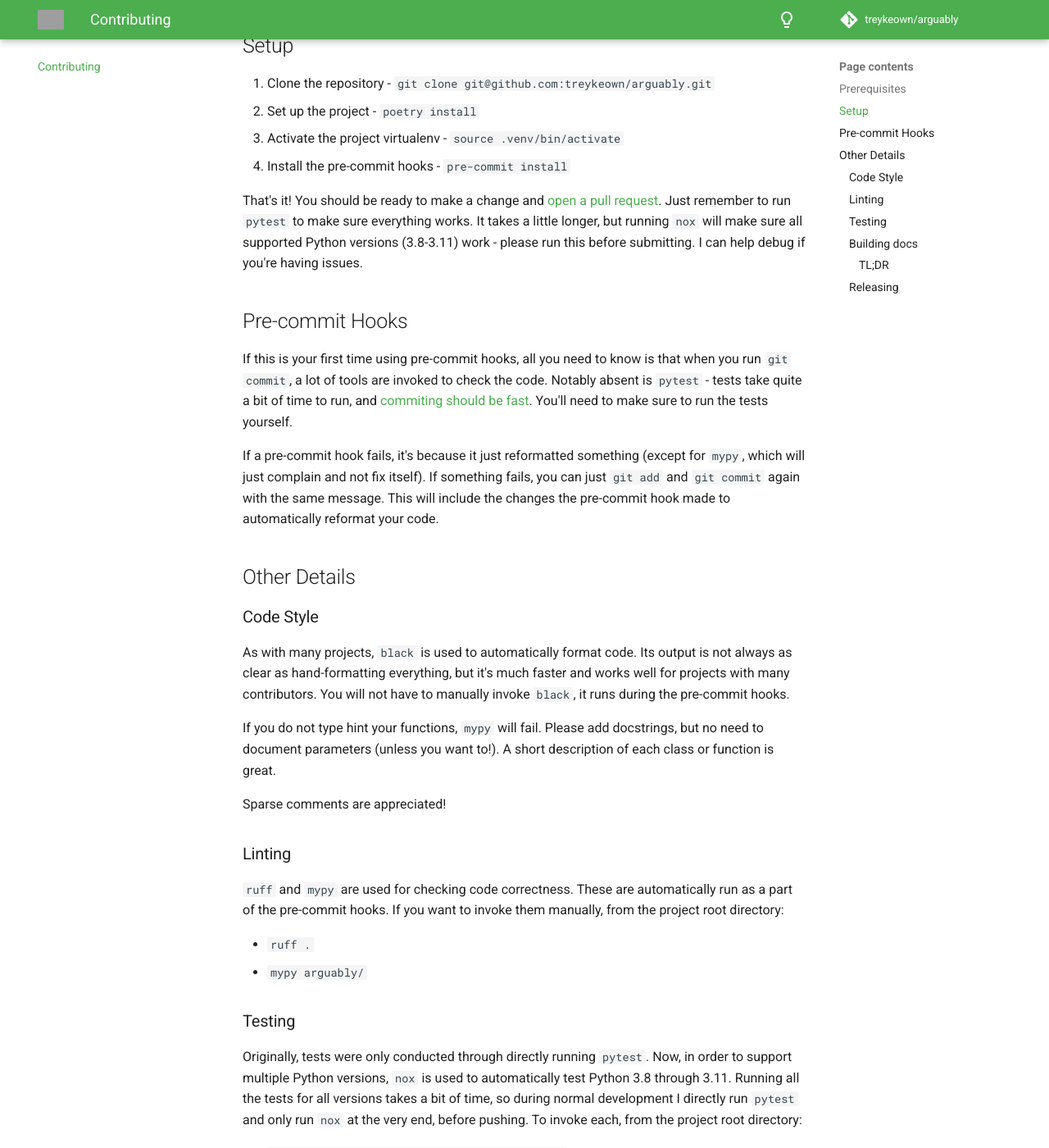
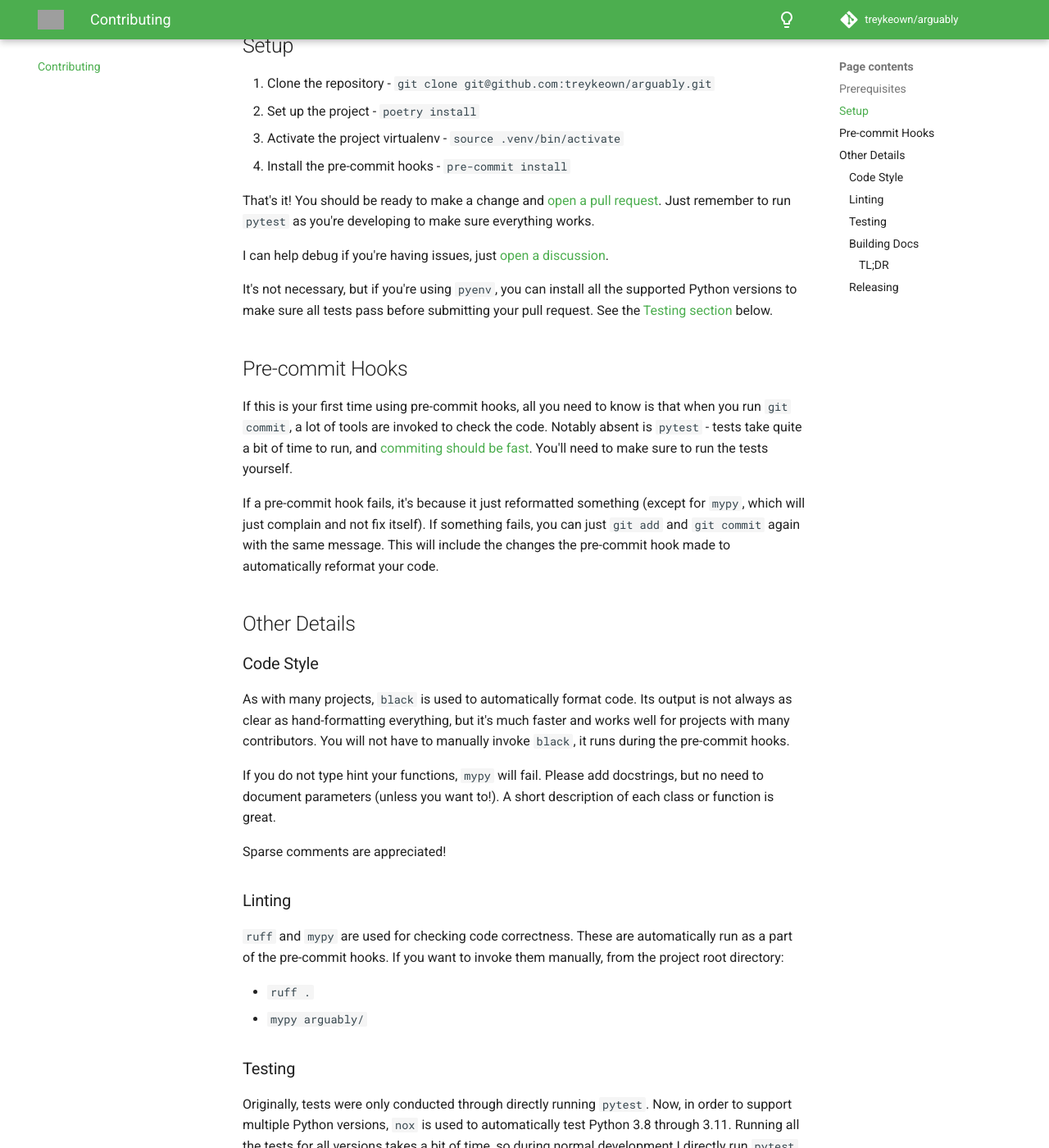
Before and after one commit to treykeown/arguably, an MkDocs documentation site: the page built from docs/contributing.md, in a window 1280 px wide and 1400 px high, scrolled down 306 px. Shown: the whole window at 82% size. Built offline with MkDocs 1.6.1 and Material for MkDocs 9.7.7, drawn with Linux system fonts in a browser that asks for light colours; comment, search, counter and statistics services are not loaded; some of the changed text lies outside the part shown; grey boxes are pictures that could not be loaded.

Commit message:
Update contributing doc

```diff
--- a/docs/contributing.md
+++ b/docs/contributing.md
@@ -13,9 +13,12 @@
 4. Install the pre-commit hooks - `pre-commit install`
 
 That's it! You should be ready to make a change and [open a pull request](https://github.com/treykeown/arguably/pulls).
-Just remember to run `pytest` to make sure everything works. It takes a little longer, but running `nox` will make sure
-all supported Python versions (3.8-3.11) work - please run this before submitting. I can help debug if you're having
-issues.
+Just remember to run `pytest` as you're developing to make sure everything works.
+
+I can help debug if you're having issues, just [open a discussion](https://github.com/treykeown/arguably/discussions).
+
+It's not necessary, but if you're using `pyenv`, you can install all the supported Python versions to make sure all
+tests pass before submitting your pull request. See the [Testing section](#testing) below.
 
 ## Pre-commit Hooks
 
@@ -59,7 +62,12 @@ invoke each, from the project root directory:
 * `pytest test --cov arguably --cov-report html` (will put a coverage report in the `htmlcov/` directory)
 * `nox` (automatically runs `noxfile.py`)
 
-### Building docs
+`nox` will require extra setup. You'll need to install Python versions 3.8 through 3.11 using `pyenv`:
+
+* `pyenv install 3.11 3.10 3.9 3.8`
+* `pyenv global 3.11 3.10 3.9 3.8`
+
+### Building Docs
 
 I've been fighting `mkdocs`. I'm not sure that I'm winning.
 
```
